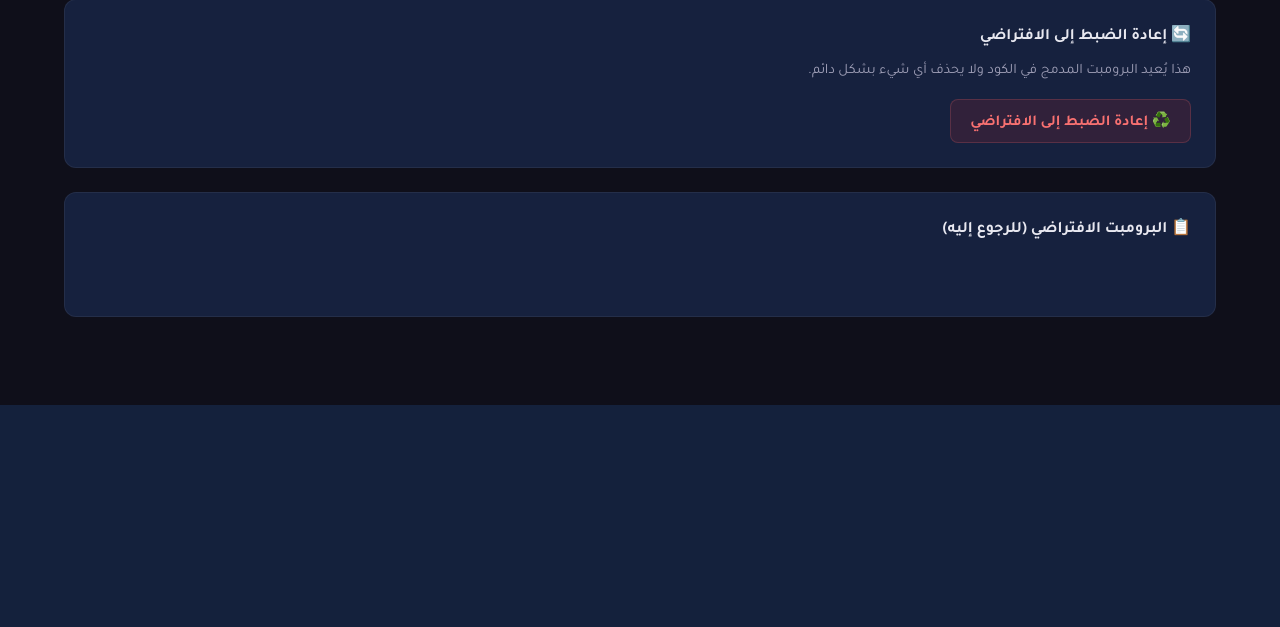
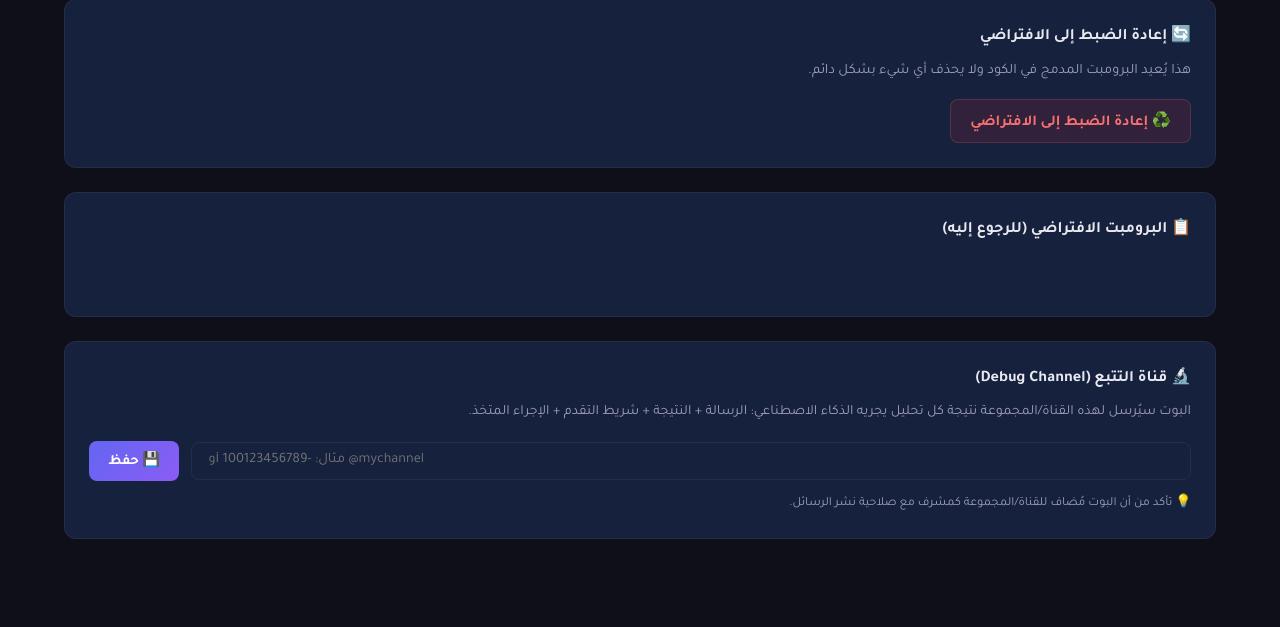
Before and after one commit to twuijri/Vex, a FastAPI app: template web/templates/ai_prompt.html in a window 1280 px wide. Shown: the part 800-1427 px from the top of the page. Before the commit the page ends 1205 px from the top, so only its background shows below. Run offline with FastAPI, Linux system fonts and the light colour scheme; the template is opened without the code that fills it, so the values that code supplies are empty.

Commit message:
Add AI debug channel: logs every AI analysis result to a configured channel

```diff
--- a/db/models.py
+++ b/db/models.py
@@ -29,6 +29,8 @@ class BotConfig(Base):
     is_setup_complete: Mapped[bool] = mapped_column(Boolean, default=False)
     # Custom AI prompt — None means use the built-in default
     ai_prompt_override: Mapped[Optional[str]] = mapped_column(Text, nullable=True)
+    # Debug channel — if set, bot forwards every AI analysis result here
+    ai_debug_channel_id: Mapped[Optional[int]] = mapped_column(BigInteger, nullable=True)
     created_at: Mapped[datetime] = mapped_column(DateTime, server_default=func.now())
     updated_at: Mapped[datetime] = mapped_column(
         DateTime, server_default=func.now(), onupdate=func.now()
--- a/web/routes/dashboard.py
+++ b/web/routes/dashboard.py
@@ -24,6 +24,7 @@ from bot.services.ai_provider_service import (
 )
 from bot.core.config import (
     load_bot_config, get_ai_prompt_override, set_ai_prompt_override,
+    get_ai_debug_channel_id, set_ai_debug_channel_id,
 )
 
 logger = logging.getLogger("vex.web.dashboard")
@@ -322,12 +323,14 @@ async def ai_prompt_page(request: Request, msg: str = ""):
         return RedirectResponse(url="/setup")
     providers = await list_providers()
     current = await get_ai_prompt_override()
+    debug_ch = await get_ai_debug_channel_id()
     return templates.TemplateResponse("ai_prompt.html", {
         "request": request,
         "bot_username": config.bot_username,
         "has_providers": bool(providers),
         "current_prompt": current or DEFAULT_PROMPT_REFERENCE,
         "default_prompt": DEFAULT_PROMPT_REFERENCE,
+        "debug_channel_id": debug_ch,
         "msg": msg,
     })
 
@@ -342,3 +345,25 @@ async def ai_prompt_save(prompt: str = Form(...)):
 async def ai_prompt_reset():
     await set_ai_prompt_override(None)
     return RedirectResponse(url="/dashboard/ai-prompt?msg=تمت إعادة الضبط إلى الافتراضي ✅", status_code=303)
+
+
+@router.post("/ai-prompt/debug-channel/save")
+async def ai_debug_channel_save(channel_id: str = Form(...)):
+    """Save the debug channel ID (numeric or @username)"""
+    raw = channel_id.strip()
+    try:
+        cid = int(raw)
+    except ValueError:
+        cid = None  # Let the bot handle @username resolution
+        # Store as string representation for now — convert on first use
+        await set_ai_debug_channel_id(None)
+        return RedirectResponse(url="/dashboard/ai-prompt?msg=أدخل معرفاً رقمياً (مثال: -100123456789)", status_code=303)
+    await set_ai_debug_channel_id(cid)
+    return RedirectResponse(url="/dashboard/ai-prompt?msg=تم حفظ قناة التتبع ✅", status_code=303)
+
+
+@router.post("/ai-prompt/debug-channel/clear")
+async def ai_debug_channel_clear():
+    """Disable the debug channel"""
+    await set_ai_debug_channel_id(None)
+    return RedirectResponse(url="/dashboard/ai-prompt?msg=تم إيقاف قناة التتبع ✅", status_code=303)
--- a/web/templates/ai_prompt.html
+++ b/web/templates/ai_prompt.html
@@ -189,5 +189,43 @@
         <pre
             style="background:var(--bg-hover);border-radius:8px;padding:1rem;font-size:0.8rem;direction:ltr;overflow-x:auto;color:var(--text-secondary);margin:0;">{{ default_prompt }}</pre>
     </div>
+
+    <!-- Debug Channel -->
+    <div class="prompt-card"
+        style="border-color:{% if debug_channel_id %}#6366f1{% else %}var(--border-color){% endif %};">
+        <h2 style="margin:0 0 0.5rem;font-size:1rem;">🔬 قناة التتبع (Debug Channel)</h2>
+        <p style="color:var(--text-secondary);font-size:0.88rem;margin:0 0 1rem;">
+            البوت سيُرسل لهذه القناة/المجموعة نتيجة كل تحليل يجريه الذكاء الاصطناعي:
+            الرسالة + النتيجة + شريط التقدم + الإجراء المتخذ.
+        </p>
+
+        {% if debug_channel_id %}
+        <div
+            style="background:#6366f122;border:1px solid #6366f155;border-radius:8px;padding:0.75rem 1rem;margin-bottom:1rem;font-size:0.9rem;">
+            ✅ مُفعَّلة الآن — معرف القناة: <code style="color:#a5b4fc;">{{ debug_channel_id }}</code>
+        </div>
+        {% endif %}
+
+        <form method="post" action="/dashboard/ai-prompt/debug-channel/save"
+            style="display:flex;gap:0.75rem;align-items:center;margin-bottom:0.75rem;">
+            <input type="text" name="channel_id" value="{{ debug_channel_id or '' }}"
+                placeholder="مثال: -100123456789 أو @mychannel"
+                style="flex:1;background:var(--bg-hover);border:1px solid var(--border-color);border-radius:8px;color:var(--text-primary);font-family:inherit;font-size:0.9rem;padding:0.6rem 1rem;outline:none;direction:ltr;"
+                required>
+            <button type="submit" class="btn-save" style="padding:0.6rem 1.2rem;font-size:0.9rem;">💾 حفظ</button>
+        </form>
+
+        {% if debug_channel_id %}
+        <form method="post" action="/dashboard/ai-prompt/debug-channel/clear"
+            onsubmit="return confirm('إيقاف قناة التتبع؟')">
+            <button type="submit" class="btn-reset" style="font-size:0.85rem;padding:0.5rem 1rem;">⛔ إيقاف
+                التتبع</button>
+        </form>
+        {% endif %}
+
+        <p style="color:var(--text-secondary);font-size:0.78rem;margin-top:0.75rem;">
+            💡 تأكد من أن البوت مُضاف للقناة/المجموعة كمشرف مع صلاحية نشر الرسائل.
+        </p>
+    </div>
 </div>
 {% endblock %}
```
Also changed, not shown: bot/core/config.py (+17 -0 lines), bot/handlers/antispam/content_guard.py (+29 -1 lines).
